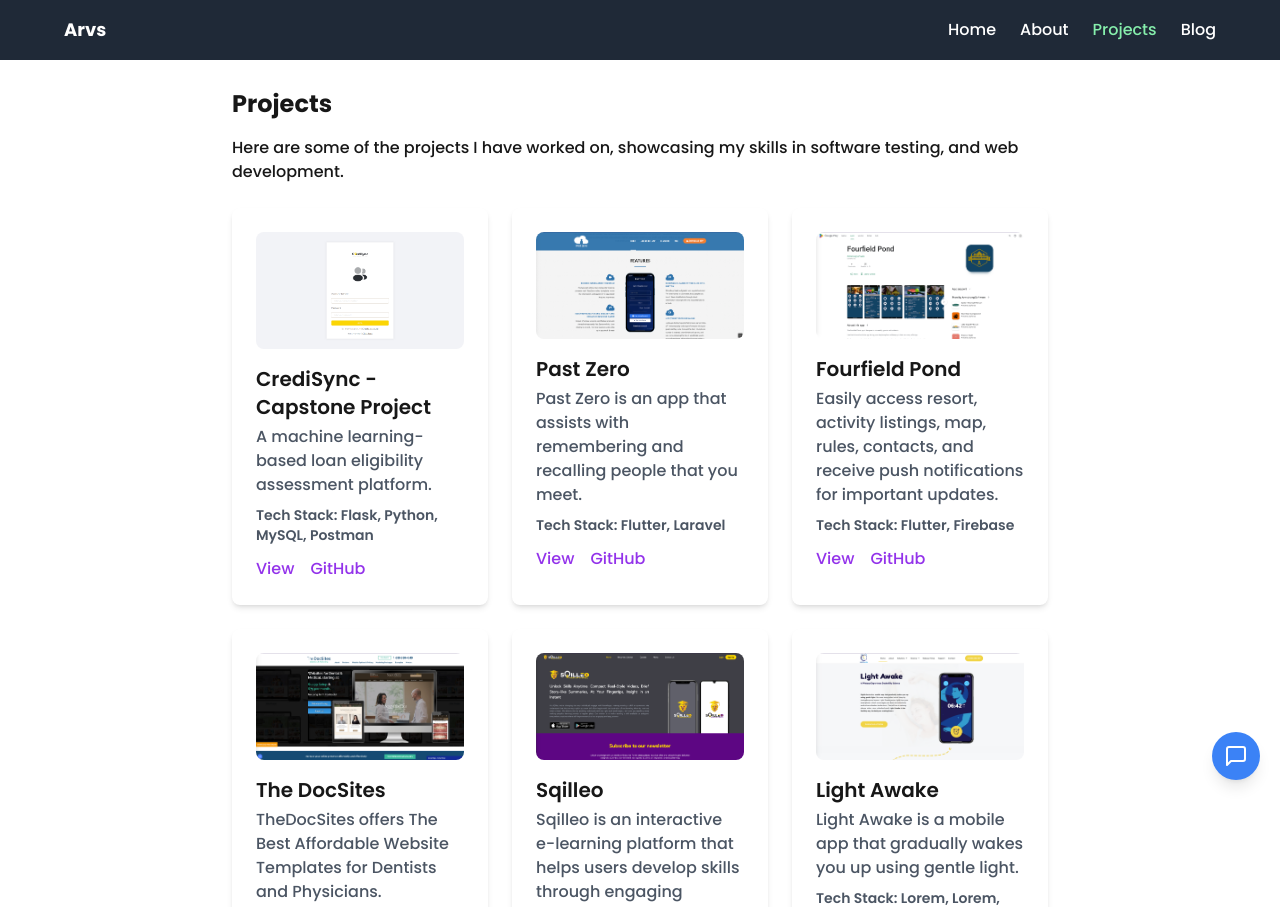
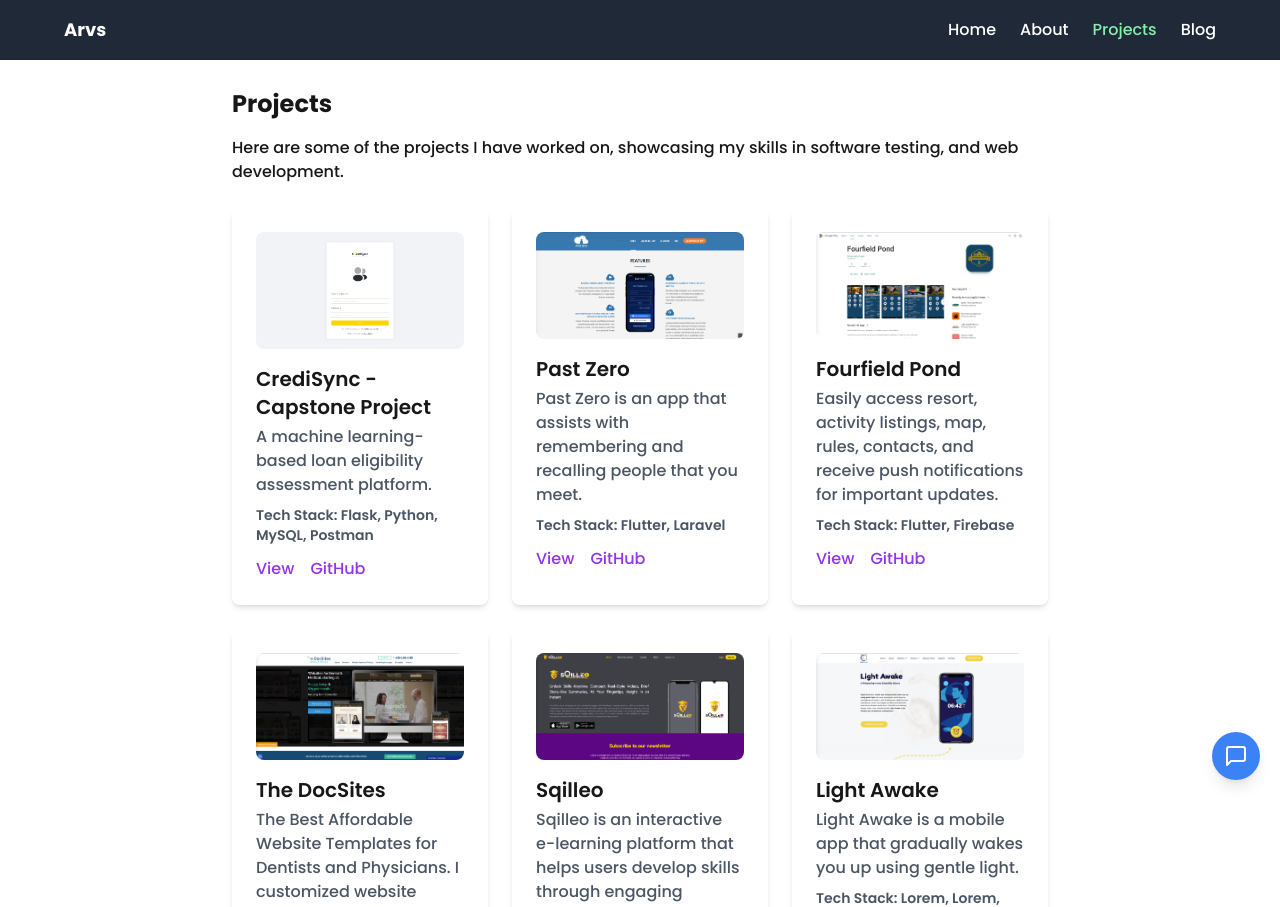
Before and after one commit to Arvin-tech/my-portfolio, a Next.js app: page /projects in a window 1280 px wide. Shown: the top 907 px of the page. Built offline with nearby package versions, Linux system fonts and the light colour scheme.

Commit message:
projects - update docsites description

```diff
--- a/src/app/data/projects.ts
+++ b/src/app/data/projects.ts
@@ -26,7 +26,7 @@ export const projectDetails = [
     {
       title: "The DocSites",
       image: "/images/projects/thedocsites.png",
-      description: "TheDocSites offers The Best Affordable Website Templates for Dentists and Physicians.",
+      description: "The Best Affordable Website Templates for Dentists and Physicians. I customized website templates for dental and medical clients",
       techstack: ["PHP", "HTML", "CSS", "JavaScript"],
       previewLink: "https://www.docsites.com/",
       githubLink: "https://github.com/yourusername/qatest",
```
